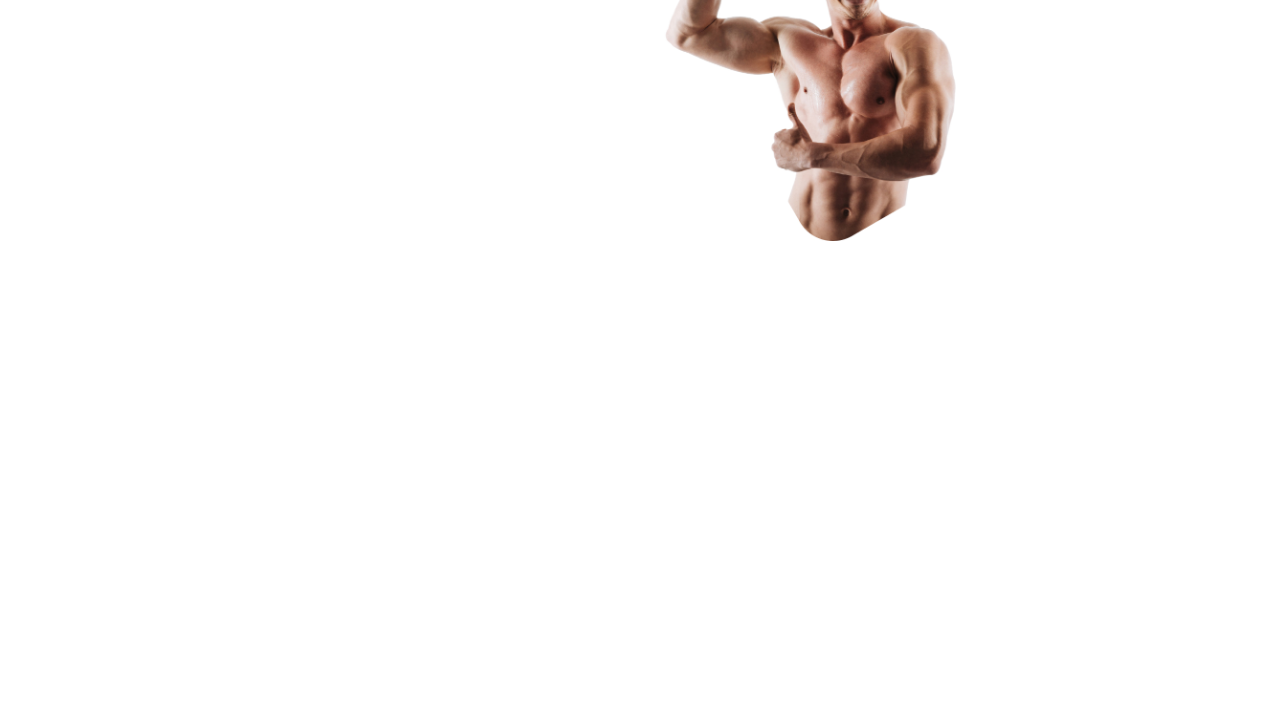
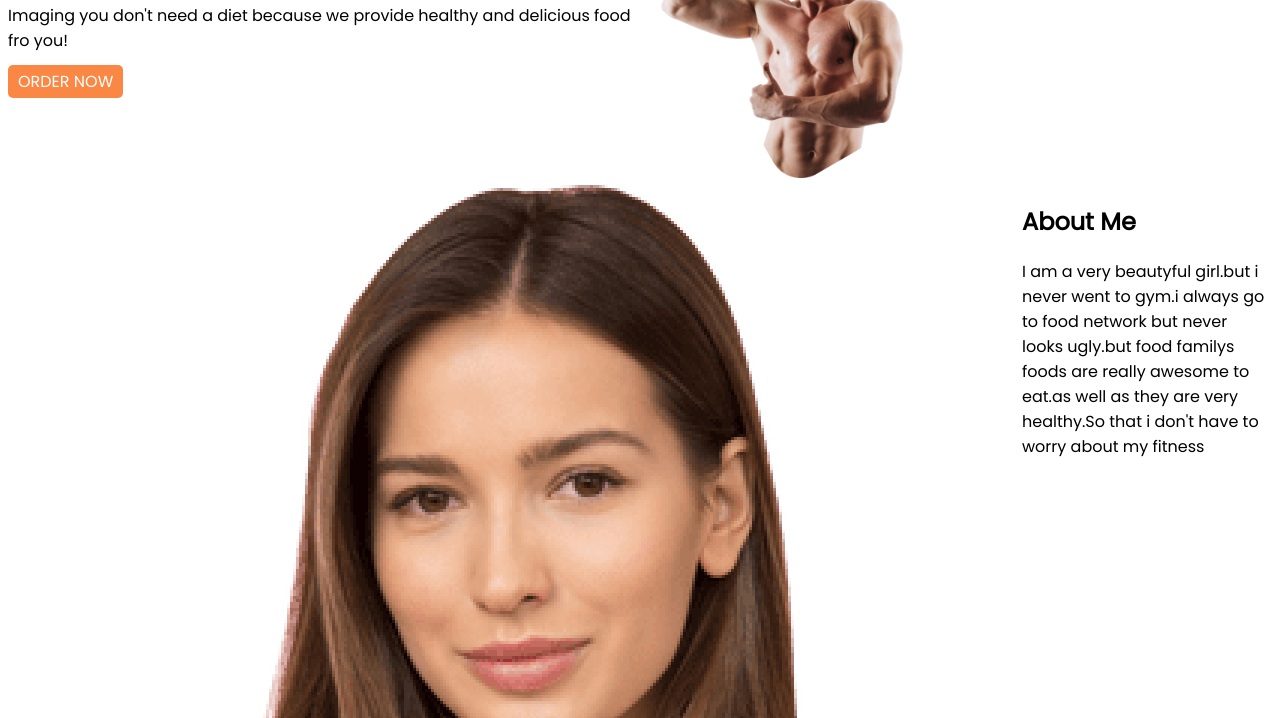
Before and after one commit to asifalam515/Eat-healty-food-network, a plain HTML site: page index.html in a window 1280 px wide. Shown: the part 150-868 px from the top of the page. Before the commit the page ends 800 px from the top, so only its background shows below. Drawn offline with Linux system fonts and the light colour scheme.

Commit message:
first section done

```diff
--- a/index.html
+++ b/index.html
@@ -6,6 +6,10 @@
     <meta name="viewport" content="width=device-width, initial-scale=1.0">
     <title>Eat healthy</title>
     <link rel="stylesheet" href="style.css">
+    <!-- google font -->
+    <link rel="preconnect" href="https://fonts.googleapis.com">
+<link rel="preconnect" href="https://fonts.gstatic.com" crossorigin>
+<link href="https://fonts.googleapis.com/css2?family=Poppins&display=swap" rel="stylesheet">
 </head>
 <body>
     <section class="header">
@@ -14,6 +18,7 @@
                 Just Eat Healthy <br>
                 With Food Network</h1>
                 <p>Imaging you don't need a diet because we provide healthy and delicious food fro  you!</p>
+                <a class="anchor" href="foodpanda.com">ORDER NOW</a>
 
         </div>
 
@@ -24,5 +29,15 @@
 
     </section>
 
+    <section class="about-me">
+        <div class="about-img">
+            <img src="./images/female/Person Image.png" alt="">
+        </div>
+        <div class="about-text">
+            <h1>About Me</h1>
+            <p>I am a very beautyful girl.but i never went to gym.i always go to food network but never looks ugly.but food familys foods are really awesome to eat.as well as they are very healthy.So that i don't have to worry about my fitness</p>
+        </div>
+    </section>
+
 </body>
 </html>
--- a/style.css
+++ b/style.css
@@ -1,5 +1,12 @@
+/* google font */
+body{
+    font-family: 'Poppins', sans-serif;
+
+}
+
 .header{
     display: flex;
+
 }
 .orange-color{
     color:#FB8A46 ;
@@ -10,7 +17,23 @@
 }
 .header-img{
     width: 50%;
+
+
+}
+.anchor{
+    text-decoration: none;
+    background-color: #FB8745;
+    color: white;
+    border-radius: 5px;
+    padding: 5px 10px 5px 10px;
 }
 .header-img >img{
-    width: 60%;
+    width: 50%;
+    background-image: url('./images/shapes/Group\ 8450.png');
+    background-repeat: no-repeat;
 }
+
+/* about me section */
+.about-me{
+    display: flex;
+}
```
